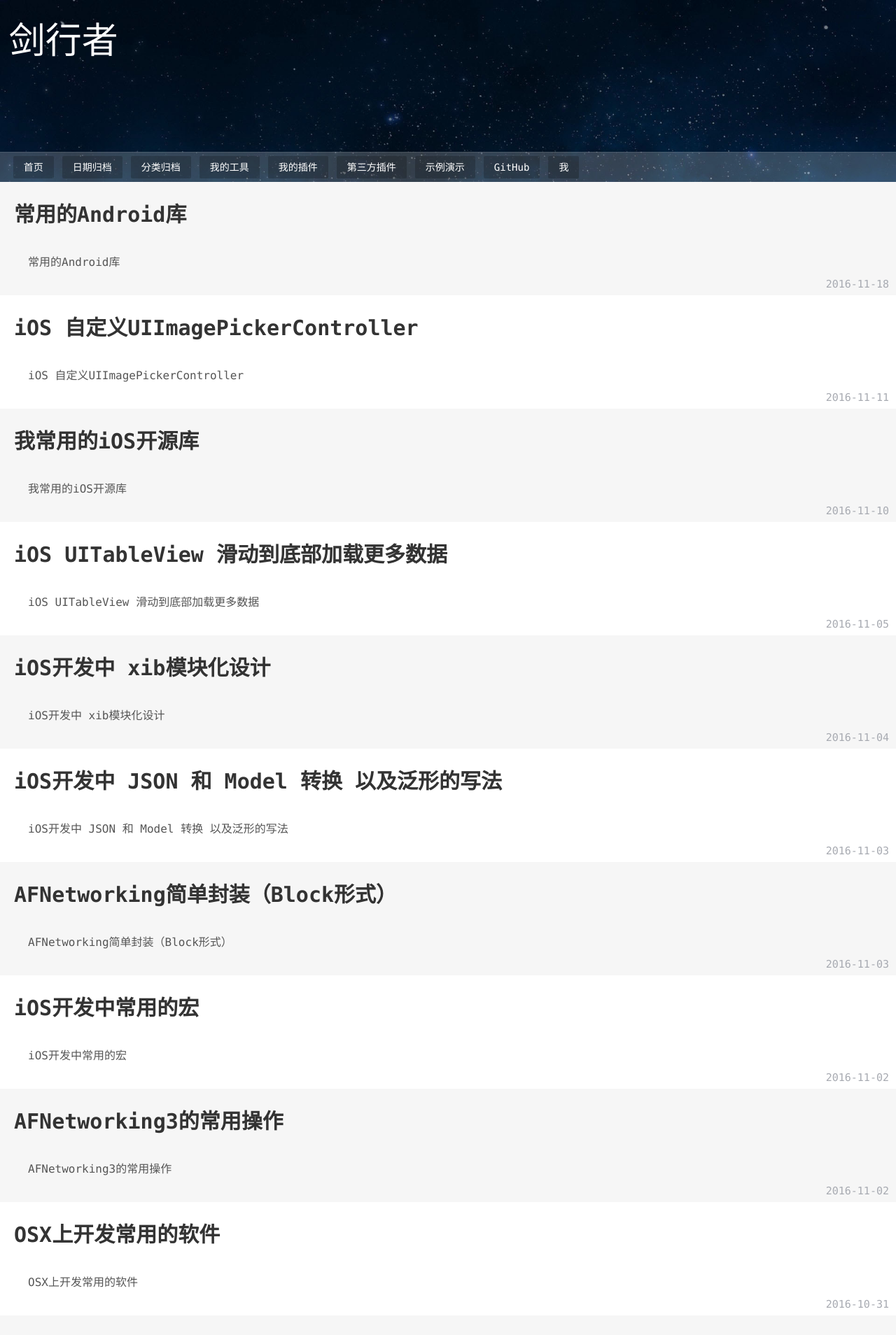
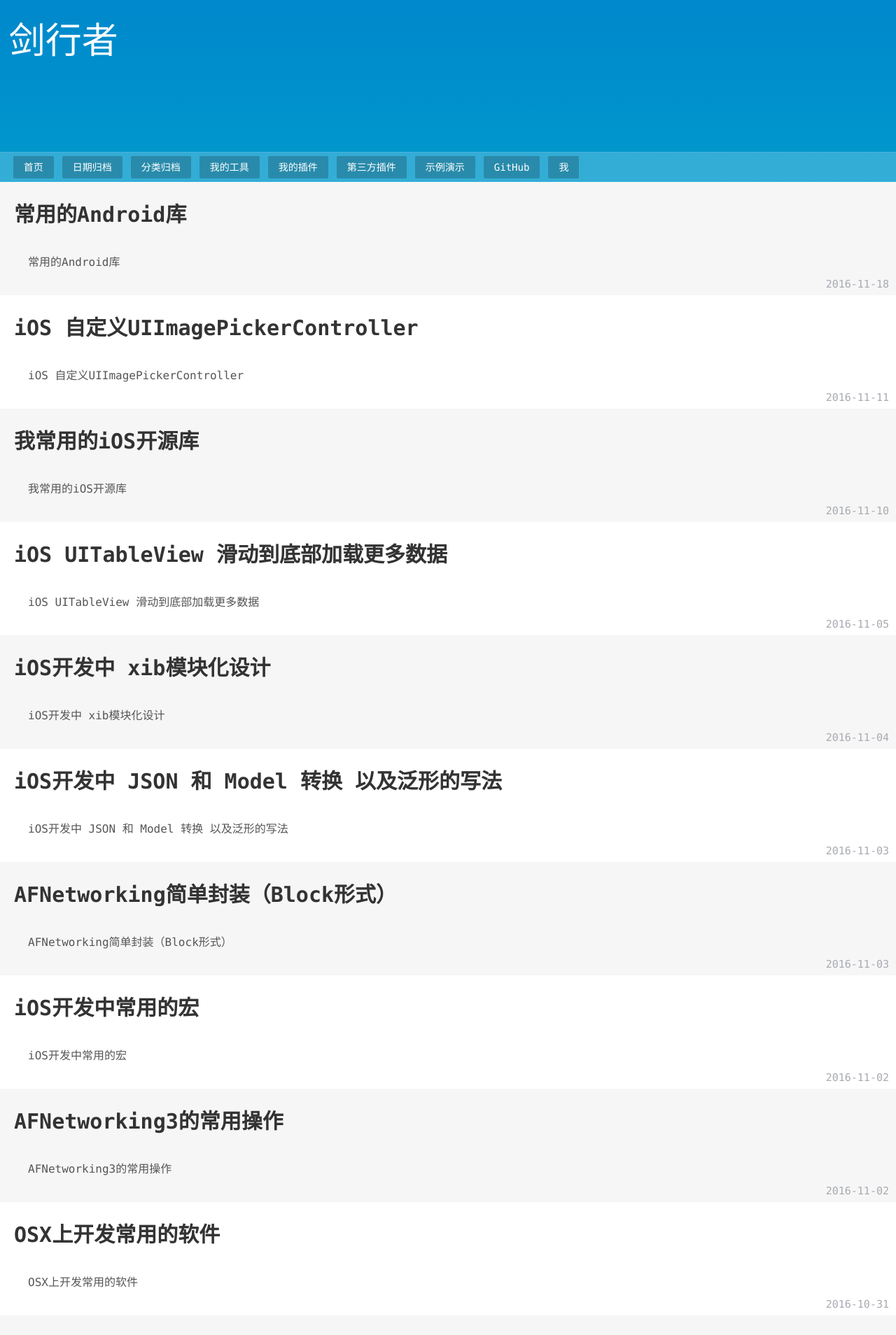
Before and after one commit to psvmc/myblog_jekyll, a Jekyll site: the page built from index.html, in a window 1280 px wide. Shown: the top 1908 px of the page at 70% size. Built offline with Jekyll 4.4.1, drawn with Linux system fonts in a browser that asks for light colours; nearby versions of some CDN libraries; the list of posts is cut into pages by our own code.

Commit message:
修改头部

```diff
--- a/_layouts/common.html
+++ b/_layouts/common.html
@@ -28,8 +28,8 @@
 <body id="ztheme">
 	<div class="page-wrapper">
 		<section class="head" id="ztheme-head">
-			<div id="ztheme-head-img-div" style="position:absolute;z-index:1;width:100%;height:100%;overflow:hidden;display:none;">
-				<img src="/jekyll-themes/ztheme/images/touming.png" style="width:100%;" id="ztheme-head-img" />
+			<div style="position:absolute;z-index:1;width:100%;height:100%;overflow:hidden;" class="header_background">
+
 			</div>
 			<div style="width:100%;height:100%;position:absolute;z-index:2;">
 				<header class="header" style="width:98%;margin:0px auto;">
--- a/jekyll-themes/ztheme/css/style.css
+++ b/jekyll-themes/ztheme/css/style.css
@@ -908,3 +908,14 @@ a.toTop:hover {
 #category{
 	font-size: 16px;
 }
+
+
+.header_background{
+	background-color: #08C;
+	FILTER: progid:DXImageTransform.Microsoft.Gradient(gradientType=0,startColorStr=#08C,endColorStr=#09C); /*IE*/
+	background:-moz-linear-gradient(top,#15A216,#fafafa);/*火狐*/
+	background:-webkit-gradient(linear, 0% 0%, 0% 100%,from(#08C), to(#09C));/*谷歌*/
+	background-image: -webkit-gradient(linear,left bottom,left top,color-start(0, #08C),color-stop(1, #09C));/* Safari & Chrome*/
+	filter: progid:DXImageTransform.Microsoft.gradient(GradientType=0,startColorstr='#08C', endColorstr='#09C'); /*IE6 & IE7*/
+	-ms-filter: "progid:DXImageTransform.Microsoft.gradient(GradientType=0,startColorstr='#08C', endColorstr='#09C')"; /* IE8 */
+}
--- a/jekyll-themes/ztheme/js/common.js
+++ b/jekyll-themes/ztheme/js/common.js
@@ -78,31 +78,3 @@ $(document).ready(function() {
 	}
 	scrollTo.run();
 });
-
-function zjChangeImageSize(){
-	var headDivWidth = $("#ztheme-head-img-div").width();
-    var headDivHeight = $("#ztheme-head-img-div").height();
-    if(headDivWidth/headDivHeight <= 1920.0/1080 ){
-		$("#ztheme-head-img").css("height","100%");
-    }else{
-		$("#ztheme-head-img").css("height",null);
-    }
-}
-
-$(document).ready(function() {
-    var headImgArr = [
-    	"/jekyll-themes/ztheme/images/hdbg01.jpg",
-    	"/jekyll-themes/ztheme/images/hdbg02.jpg",
-    	"/jekyll-themes/ztheme/images/hdbg03.jpg"
-    ];
-
-    var item = Math.floor(Math.random() * (headImgArr.length));
-
-    $("#ztheme-head-img").attr("src",headImgArr[item]);
-	$("#ztheme-head-img-div").css("display","block")
-    zjChangeImageSize();
-
-    $(window).resize(function() {
-		zjChangeImageSize();
-	});
-});
```
Also changed, not shown: _posts/2016-11-18-android-lib.md (+1 -0 lines).
